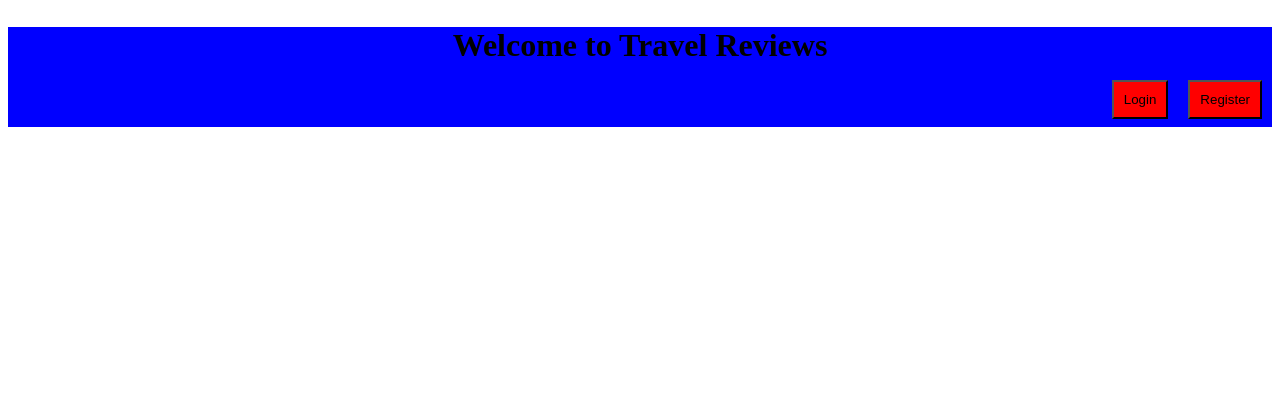
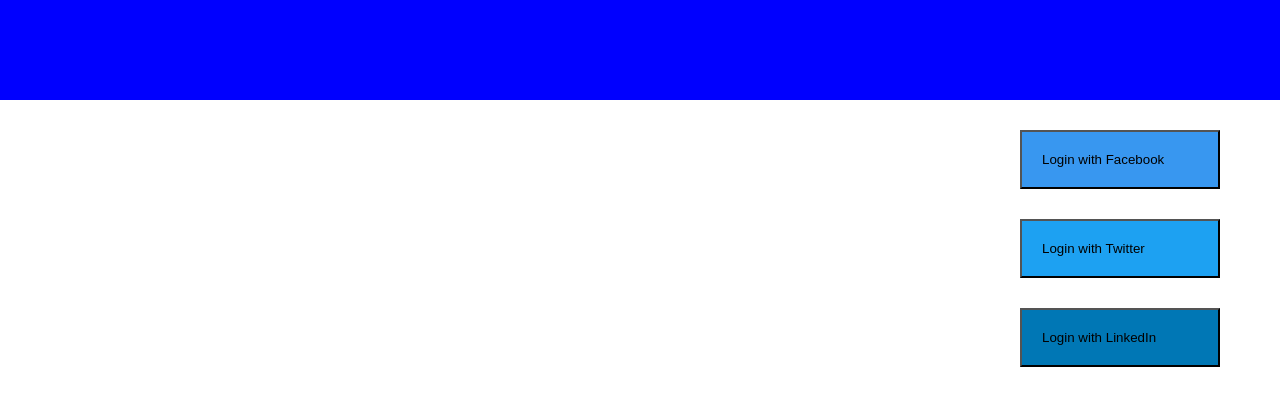
Before and after one commit to jrclegg/review-app, a React (Create React App) app: page / in a window 1280 px wide. Shown: the top 406 px of the page. Built offline with nearby package versions, Linux system fonts and the light colour scheme.

Commit message:
add color styling for social network buttons

```diff
--- a/src/components/Button/Button.jsx
+++ b/src/components/Button/Button.jsx
@@ -3,7 +3,9 @@
 
 const Button = styled.button`
   background: red;
-  padding: 10px;
-  margin: 10px;
+  padding: 20px;
+  margin: 30px;
+  width: 200px;
+  display: flex;
 `
 export default Button
--- a/src/components/Header.jsx
+++ b/src/components/Header.jsx
@@ -1,9 +1,10 @@
 import React from 'react'
 import styled from 'styled-components'
-import Button from '../components/Button/Button'
 import LoginModal from '../components/Modals/LoginModal'
 import HeaderWrapper from '../components/HeaderWrapper'
 import NavWrapper from '../components/NavWrapper'
+import Wrapper from '../layouts/Wrapper'
+import '../index.css'
 
 const Title = styled.h2`
   font-size: 2em;
@@ -30,21 +31,16 @@
 
   render(){
     return (
-      <div>
         <HeaderWrapper >
-          <Title>Welcome to Travel Reviews</Title>
-        <NavWrapper>
-        { this.state.show ?
-          <LoginModal handleClose={this.hideModal}>
-          </LoginModal>
-          : null }
-          <Button type="button" onClick={this.showModal}>Login</Button>
-          <Button type="button" onClick={this.showModal}>Register</Button>
-        </NavWrapper>
         </HeaderWrapper>
-      </div>
     )
   }
 }
+{/* <Button type="button" onClick={this.showModal}>Login</Button>
+<Button type="button" onClick={this.showModal}>Register</Button> */}
+// { this.state.show ?
+//   <LoginModal handleClose={this.hideModal}>
+//   </LoginModal>
+//   : null }
 
 export default Header
--- a/src/components/PageContainer.jsx
+++ /dev/null
@@ -1,10 +0,0 @@
-
-import styled from 'styled-components'
-
-const PageContainer = styled.div`
-  display: block;
-  background: yellow;
-  margin: 0;
-  padding: 0;
-`
-export default PageContainer
--- a/src/index.css
+++ b/src/index.css
@@ -1,11 +1 @@
-
-
-.modal-main {
-    position:fixed;
-    background: white;
-    width: 80%;
-    height: auto;
-    top:50%;
-    left:50%;
-    transform: translate(-50%,-50%);
-  }
+html, body { margin: 0; padding: 0 }
--- a/src/pages/HomePage.jsx
+++ b/src/pages/HomePage.jsx
@@ -1,13 +1,41 @@
 import React from 'react';
-import PageContainer from '../components/PageContainer'
+import styled from 'styled-components'
 import Header from '../components/Header'
+import Button from '../components/Button/Button'
+
+const LeftDiv = styled.div`
+ float: left;
+`
+const RightDiv = styled.div`
+ margin-right: 30px;
+ float: right;
+`
+const FacebookStyle = {
+ backgroundColor: '#3897f0',
+};
+
+const TwitterStyle = {
+ backgroundColor: '#1DA1F2',
+};
+
+const LinkedInStyle = {
+ backgroundColor: '#0077B5',
+};
 
 const Home = () => (
-    <PageContainer>
-        <Header>
-            <p>Welcome to Travel Reviews</p>
-        </Header>
-    </PageContainer>
+        <div>
+         <Header>
+         </Header>
+         <LeftDiv>
+         </LeftDiv>
+        <RightDiv>
+        <Button type="button" style={FacebookStyle}>Login with Facebook</Button>
+        <Button type="button" style={TwitterStyle}>Login with Twitter</Button>
+        <Button type="button" style={LinkedInStyle}>Login with LinkedIn</Button>
+        {/* <Button type="button">Login</Button>
+        <Button type="button">Register</Button> */}
+        </RightDiv>
+        </div>
 )
 
 
```
